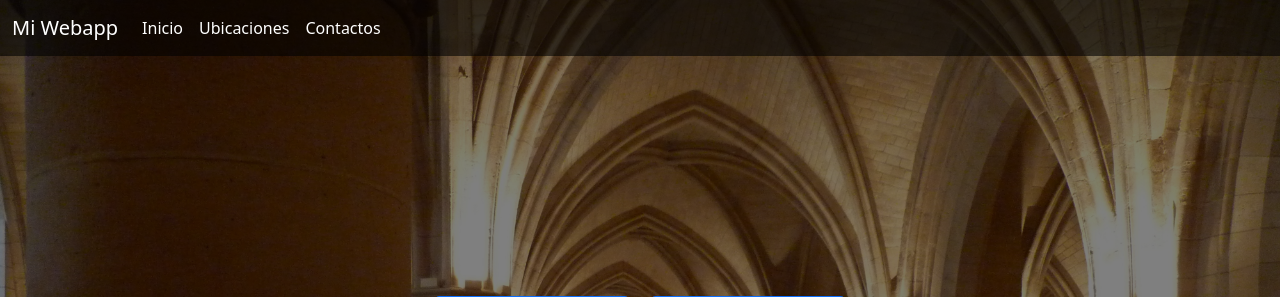
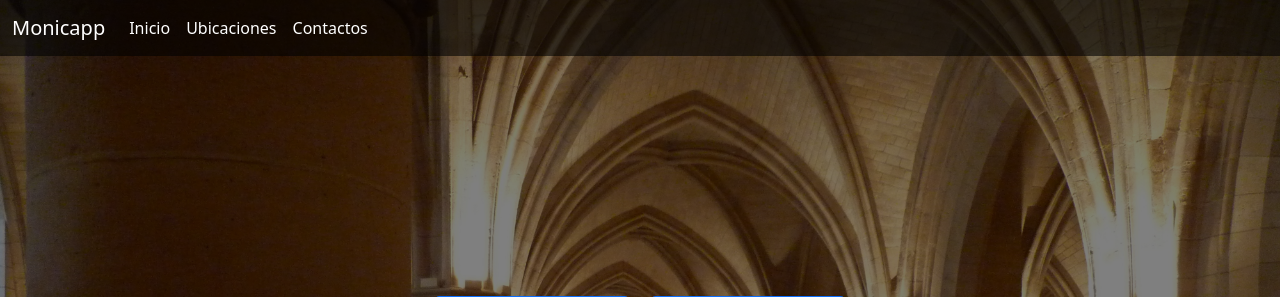
Before and after one commit to 13sauca13/MonicApp, a Flask app: page / in a window 1280 px wide. Shown: the top 297 px of the page. Run offline with Flask 3, Linux system fonts and the light colour scheme; data that the repository does not hold is empty.

Commit message:
Correccion plantilla

```diff
--- a/templates/base.html
+++ b/templates/base.html
@@ -38,7 +38,7 @@
 <body>
     <nav class="navbar navbar-expand-lg">
         <div class="container-fluid">
-            <a class="navbar-brand" href="{{ url_for('index') }}">Mi Webapp</a>
+            <a class="navbar-brand" href="{{ url_for('index') }}">Monicapp</a>
             <button class="navbar-toggler" type="button" data-bs-toggle="collapse" data-bs-target="#navbarNav" aria-controls="navbarNav" aria-expanded="false" aria-label="Toggle navigation">
                 <span class="navbar-toggler-icon"></span>
             </button>
```
